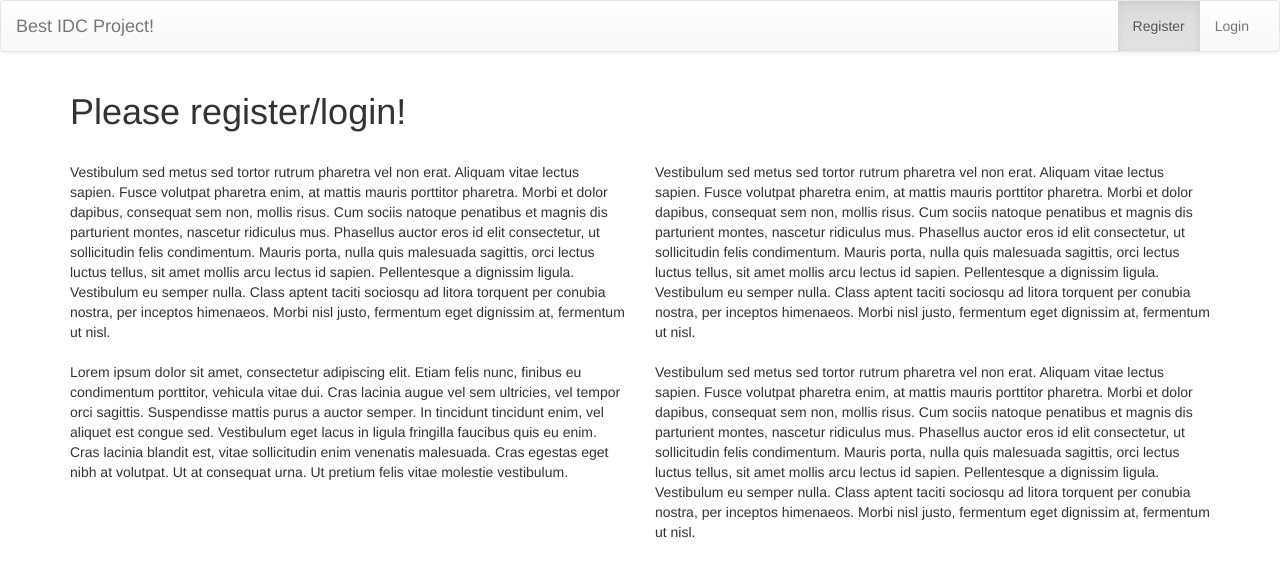
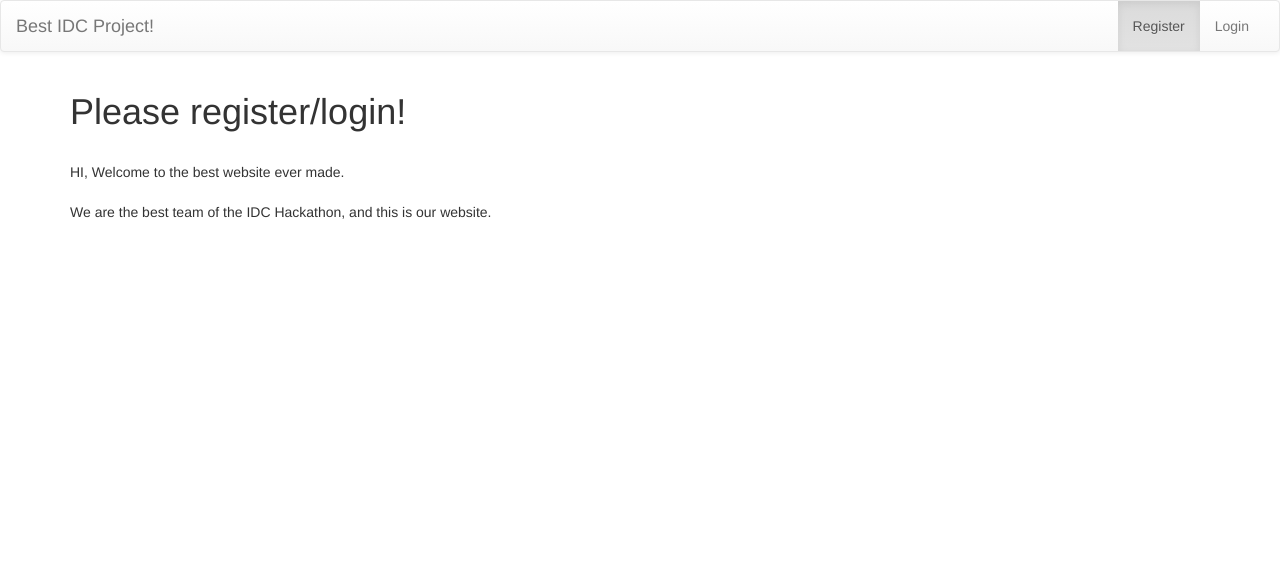
Before and after one commit to Jolomb/IDCHack, a Django app: page / in a window 1280 px wide. Shown: the top 577 px of the page. Run offline with Django 3.2, Linux system fonts and the light colour scheme; some libraries are stand-ins or nearby versions.

Commit message:
Remove generic index message

```diff
--- a/hackathon_starter/hackathon/templates/hackathon/index.html
+++ b/hackathon_starter/hackathon/templates/hackathon/index.html
@@ -14,19 +14,13 @@
     	<br>
 		<div class="row">
 			<div class="col-sm-6 col-md-6">
-				Vestibulum sed metus sed tortor rutrum pharetra vel non erat. Aliquam vitae lectus sapien. Fusce volutpat pharetra enim, at mattis mauris porttitor pharetra. Morbi et dolor dapibus, consequat sem non, mollis risus. Cum sociis natoque penatibus et magnis dis parturient montes, nascetur ridiculus mus. Phasellus auctor eros id elit consectetur, ut sollicitudin felis condimentum. Mauris porta, nulla quis malesuada sagittis, orci lectus luctus tellus, sit amet mollis arcu lectus id sapien. Pellentesque a dignissim ligula. Vestibulum eu semper nulla. Class aptent taciti sociosqu ad litora torquent per conubia nostra, per inceptos himenaeos. Morbi nisl justo, fermentum eget dignissim at, fermentum ut nisl.
-			</div>
-			<div class="col-sm-6 col-md-6">
-				Vestibulum sed metus sed tortor rutrum pharetra vel non erat. Aliquam vitae lectus sapien. Fusce volutpat pharetra enim, at mattis mauris porttitor pharetra. Morbi et dolor dapibus, consequat sem non, mollis risus. Cum sociis natoque penatibus et magnis dis parturient montes, nascetur ridiculus mus. Phasellus auctor eros id elit consectetur, ut sollicitudin felis condimentum. Mauris porta, nulla quis malesuada sagittis, orci lectus luctus tellus, sit amet mollis arcu lectus id sapien. Pellentesque a dignissim ligula. Vestibulum eu semper nulla. Class aptent taciti sociosqu ad litora torquent per conubia nostra, per inceptos himenaeos. Morbi nisl justo, fermentum eget dignissim at, fermentum ut nisl.
-			</div>
+          HI, Welcome to the best website ever made.
+      </div>
 		</div>
 		<br>
 		<div class="row">
 			<div class="col-sm-6 col-md-6">
-				Lorem ipsum dolor sit amet, consectetur adipiscing elit. Etiam felis nunc, finibus eu condimentum porttitor, vehicula vitae dui. Cras lacinia augue vel sem ultricies, vel tempor orci sagittis. Suspendisse mattis purus a auctor semper. In tincidunt tincidunt enim, vel aliquet est congue sed. Vestibulum eget lacus in ligula fringilla faucibus quis eu enim. Cras lacinia blandit est, vitae sollicitudin enim venenatis malesuada. Cras egestas eget nibh at volutpat. Ut at consequat urna. Ut pretium felis vitae molestie vestibulum.
-			</div>
-			<div class="col-sm-6 col-md-6">
-				Vestibulum sed metus sed tortor rutrum pharetra vel non erat. Aliquam vitae lectus sapien. Fusce volutpat pharetra enim, at mattis mauris porttitor pharetra. Morbi et dolor dapibus, consequat sem non, mollis risus. Cum sociis natoque penatibus et magnis dis parturient montes, nascetur ridiculus mus. Phasellus auctor eros id elit consectetur, ut sollicitudin felis condimentum. Mauris porta, nulla quis malesuada sagittis, orci lectus luctus tellus, sit amet mollis arcu lectus id sapien. Pellentesque a dignissim ligula. Vestibulum eu semper nulla. Class aptent taciti sociosqu ad litora torquent per conubia nostra, per inceptos himenaeos. Morbi nisl justo, fermentum eget dignissim at, fermentum ut nisl.
+				We are the best team of the IDC Hackathon, and this is our website.
 			</div>
 		</div>
 	</div>
```
